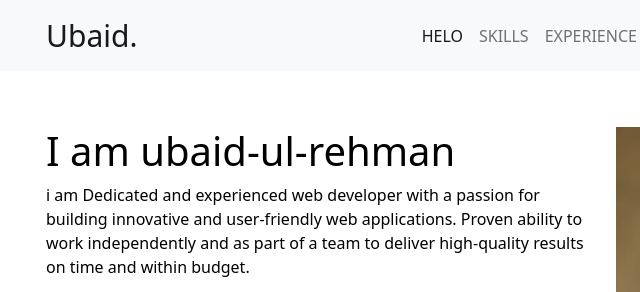
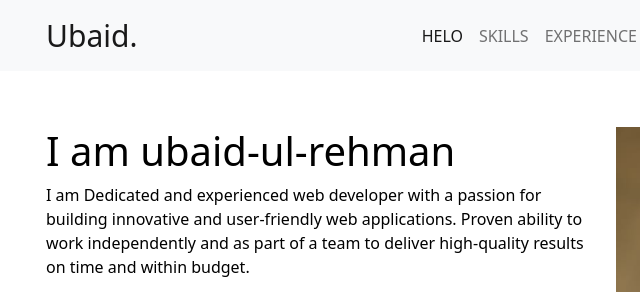
Before and after one commit to ranaubaid897/ubaid-portfilo, a plain HTML site: page index.html in a window 1280 px wide. Shown: the top 292 px of the page, 36-676 px from the left. Drawn offline with nearby package versions, Linux system fonts and the light colour scheme.

Commit message:
speling mistake
some latter

```diff
--- a/index.html
+++ b/index.html
@@ -102,7 +102,7 @@
           <div class="col-md-6 order-md-1 order-2 mb-5">
             <h1 class="cen">I am ubaid-ul-rehman</h1>
             <p>
-              i am Dedicated and experienced web developer with a passion for building innovative and user-friendly web applications. Proven ability to work independently and as part of a team to deliver high-quality results on time and within budget.
+              I am Dedicated and experienced web developer with a passion for building innovative and user-friendly web applications. Proven ability to work independently and as part of a team to deliver high-quality results on time and within budget.
             </p>
             <div class="contact-us">
               <div class="row my-1">
```
